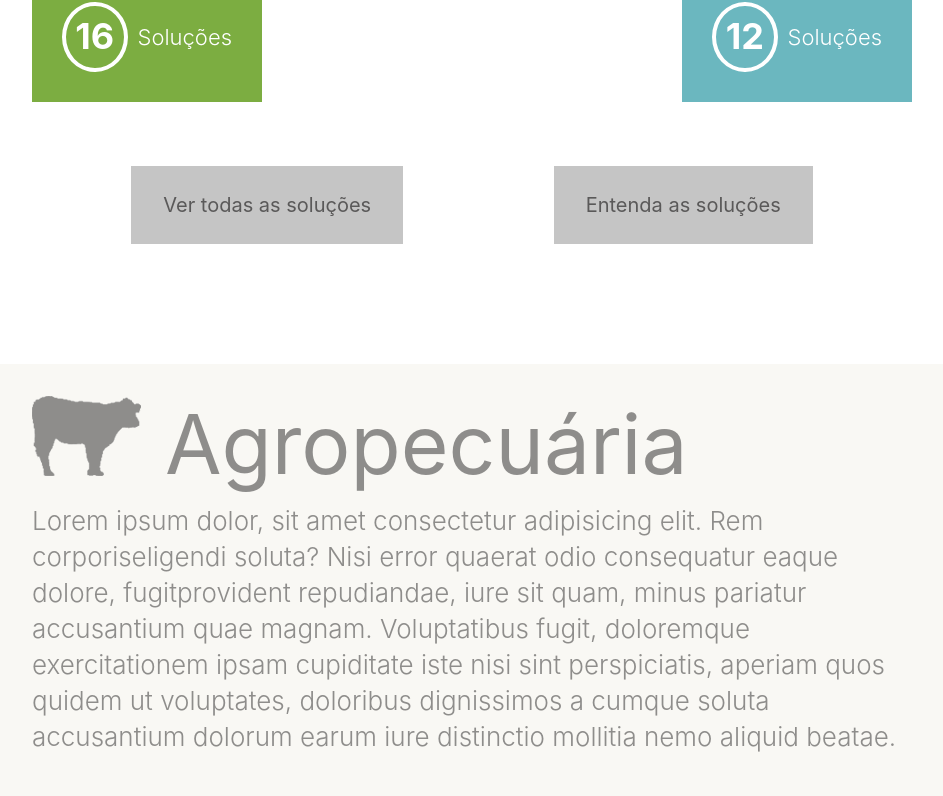
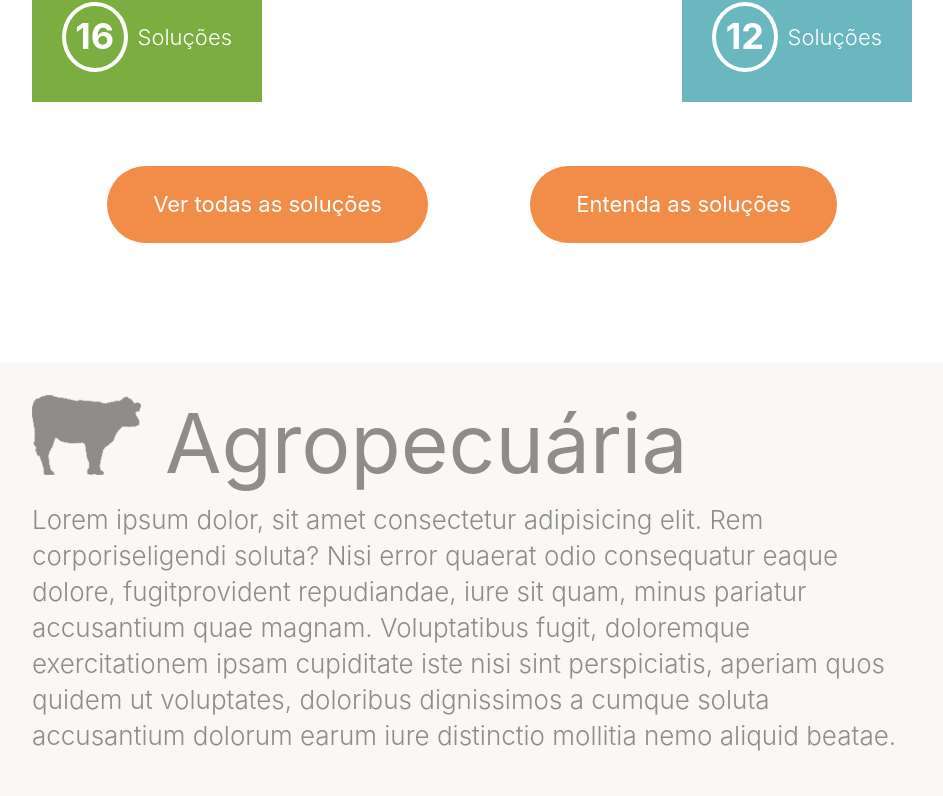
Before and after one commit to felipemrvieira/seeg-front, a React (Create React App) app: page / in a window 1280 px wide. Shown: the part 2045-2841 px from the top of the page, without its empty margins (168-1111 px from the left). Built offline with nearby package versions, Linux system fonts and the light colour scheme.

Commit message:
Styles button

```diff
--- /dev/null
+++ b/src/components/Button/index.js
@@ -0,0 +1,11 @@
+import React from 'react';
+import PropTypes from 'prop-types';
+import { Button } from './styles';
+
+export default function Index({ children }) {
+	return <Button>{children}</Button>;
+}
+
+Index.propTypes = {
+	children: PropTypes.node.isRequired,
+};
--- /dev/null
+++ b/src/components/Button/styles.js
@@ -0,0 +1,11 @@
+import styled from 'styled-components';
+
+export const Button = styled.div`
+	padding: 16px 30px;
+	border-radius: 50px;
+	border: none;
+	background-color: #f28d49;
+	color: white;
+	text-align: center;
+	cursor: pointer;
+`;
--- /dev/null
+++ b/src/components/MunicipalSolutions/Footer/index.js
@@ -0,0 +1,22 @@
+import React from 'react';
+// import PropTypes from 'prop-types';
+import Button from '../../Button';
+import { ButtonArea, GreyArea, TextButton } from './styles';
+
+export default function Footer() {
+	return (
+		<>
+			<ButtonArea>
+				<Button>
+					<TextButton>Veja todas as soluções disponíveis</TextButton>
+				</Button>
+			</ButtonArea>
+			<GreyArea />
+		</>
+	);
+}
+
+// Sector.propTypes = {
+// 	sectorInfo: PropTypes.node.isRequired,
+// 	isOdd: PropTypes.node.isRequired,
+// };
--- /dev/null
+++ b/src/components/MunicipalSolutions/Footer/styles.js
@@ -0,0 +1,33 @@
+import styled from 'styled-components';
+
+export const GreyArea = styled.div`
+	background: #c5c5c5;
+	width: 100%;
+	padding: 96px 200px 10px 200px;
+	display: flex;
+	flex-direction: column;
+`;
+export const ButtonArea = styled.div`
+	background: white;
+	width: 100%;
+	padding: 32px 200px 96px 200px;
+	display: flex;
+	flex-direction: row;
+	justify-content: center;
+`;
+
+export const Button = styled.div`
+	background: white;
+	width: 100%;
+	padding: 32px 200px 96px 200px;
+`;
+
+export const TextButton = styled.p`
+	padding: 12px 32px;
+	margin: 0;
+	color: white;
+	font-size: 30px;
+	font-weight: bolder;
+	display: flex;
+	flex-direction: column;
+`;
--- a/src/components/MunicipalSolutions/Header/index.js
+++ b/src/components/MunicipalSolutions/Header/index.js
@@ -10,11 +10,13 @@ import {
 	GreyBar,
 	SectorCardContainer,
 	SubMenuContainer,
-	MenuItem,
+	TextButton,
+	// MenuItem,
 } from './styles';
 import Image from './assets/image.png';
 import Header from '../../Header';
 import SectorCard from '../SectorCard';
+import Button from '../../Button';
 
 const sectorList = [
 	{ title: 'Agropecuária', solutionsCount: '28' },
@@ -75,8 +77,12 @@ export default function Sector() {
 						))}
 					</SectorCardContainer>
 					<SubMenuContainer>
-						<MenuItem href="/">Ver todas as soluções</MenuItem>
-						<MenuItem href="/">Entenda as soluções</MenuItem>
+						<Button>
+							<TextButton>Ver todas as soluções</TextButton>
+						</Button>
+						<Button>
+							<TextButton>Entenda as soluções</TextButton>
+						</Button>
 					</SubMenuContainer>
 				</Section2>
 			</div>
--- a/src/components/MunicipalSolutions/Header/styles.js
+++ b/src/components/MunicipalSolutions/Header/styles.js
@@ -71,3 +71,13 @@ export const MenuItem = styled.a`
 	background: #c5c5c5;
 	color: #5a5959;
 `;
+
+export const TextButton = styled.p`
+	padding: 6px 16px;
+	margin: 0;
+	color: white;
+	font-size: 22px;
+	font-weight: 400;
+	display: flex;
+	flex-direction: column;
+`;
--- a/src/pages/MunicipalSolutions/index.js
+++ b/src/pages/MunicipalSolutions/index.js
@@ -1,6 +1,7 @@
 import React from 'react';
 import {} from './styles';
 import Header from '../../components/MunicipalSolutions/Header';
+import Footer from '../../components/MunicipalSolutions/Footer';
 import Sector from '../../components/MunicipalSolutions/Sector';
 
 const data = [
@@ -245,6 +246,7 @@ export default function MunicipalSolutions() {
 			{data.map((sector, i) => (
 				<Sector sectorInfo={sector} isOdd={Boolean(i % 2)} />
 			))}
+			<Footer />
 		</>
 	);
 }
```
